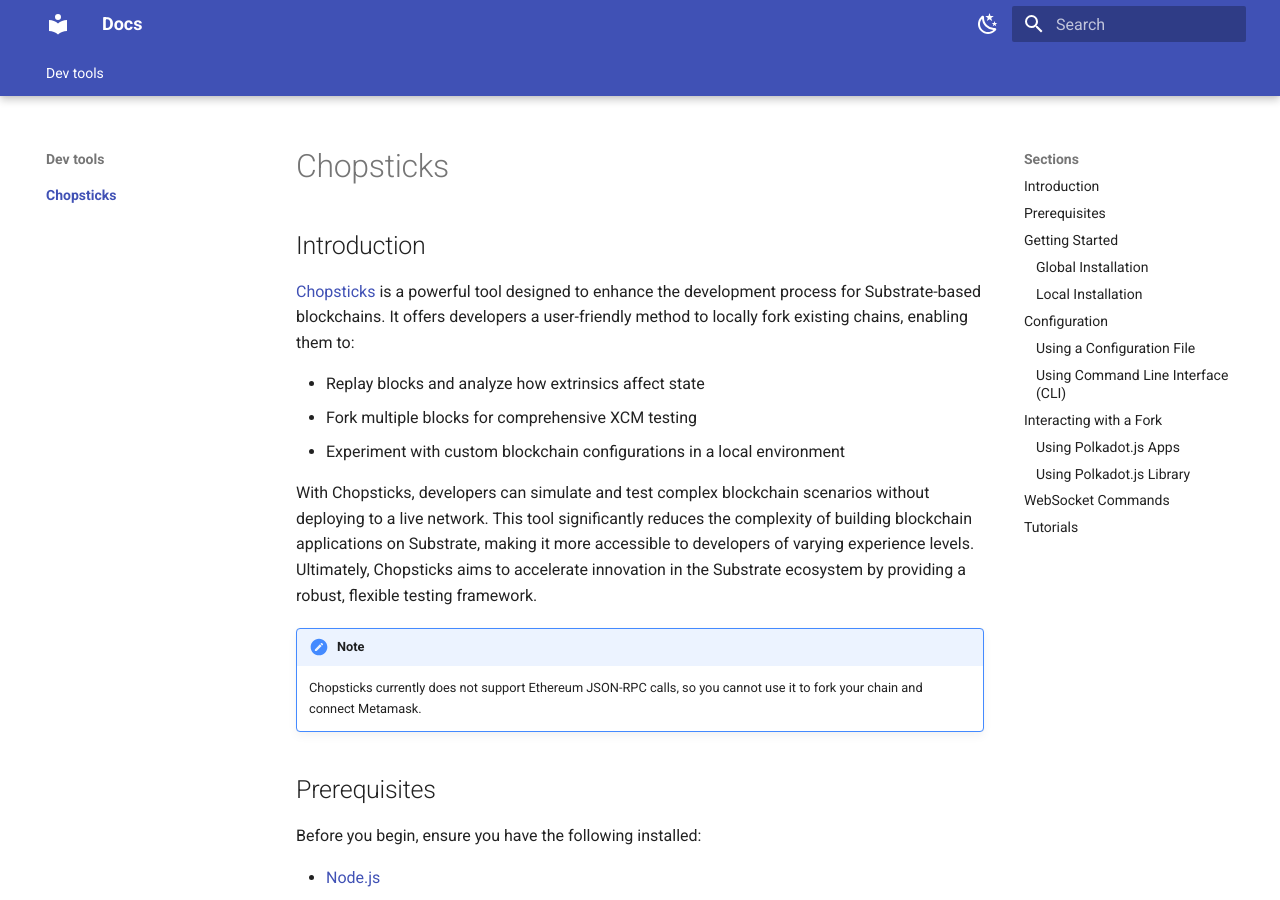
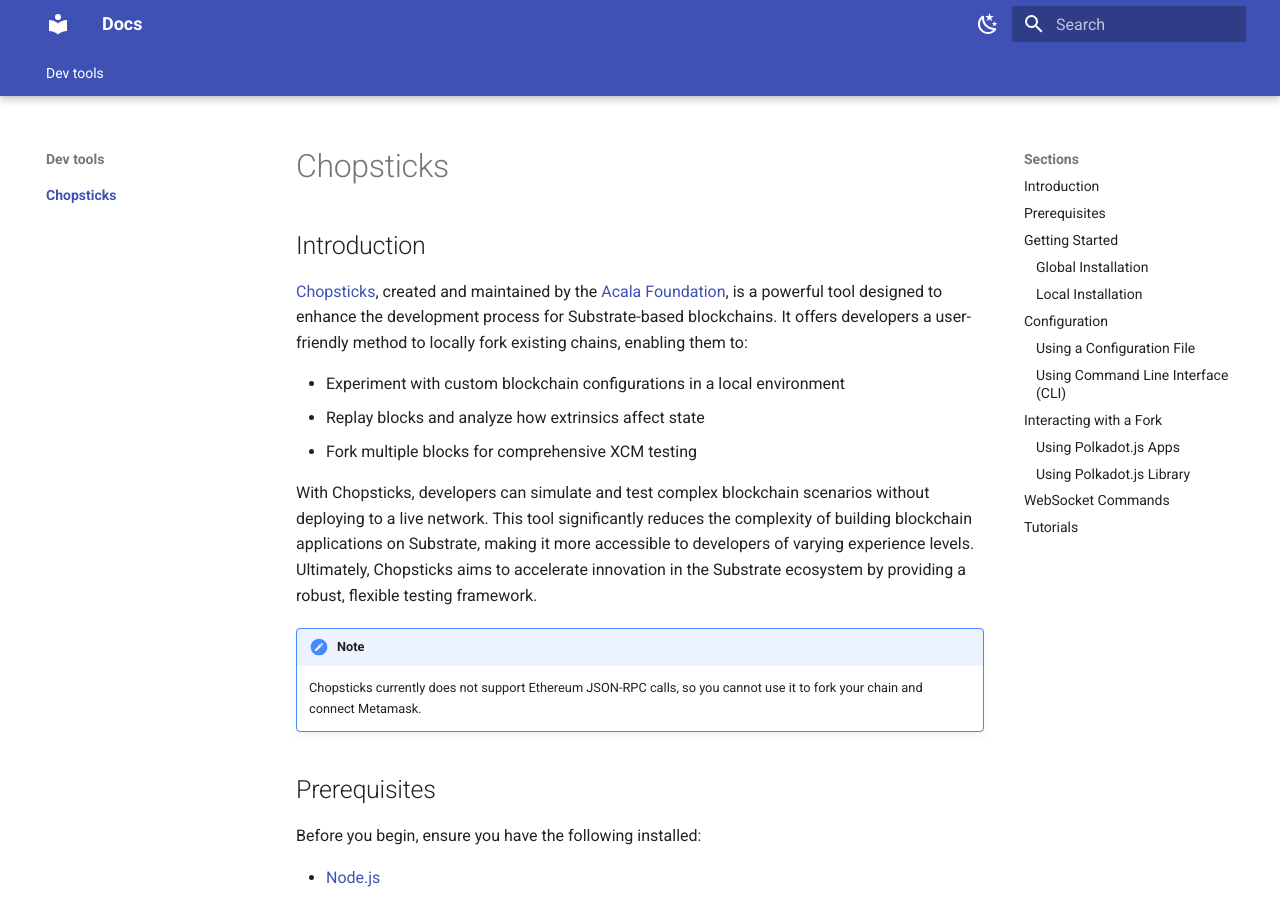
Before and after one commit to papermoonio/polkadot-ecosystem-docs-draft, an MkDocs documentation site: the page built from docs/dev-tools/chopsticks/index.md, in a window 1280 px wide and 900 px high. Built offline with MkDocs 1.6.1 and Material for MkDocs 9.7.7, drawn with Linux system fonts in a browser that asks for light colours.

Commit message:
Add Acala mention

```diff
--- a/docs/dev-tools/chopsticks/index.md
+++ b/docs/dev-tools/chopsticks/index.md
@@ -7,11 +7,11 @@
 
 ## Introduction
 
-[Chopsticks](https://github.com/AcalaNetwork/chopsticks/){target=_blank} is a powerful tool designed to enhance the development process for Substrate-based blockchains. It offers developers a user-friendly method to locally fork existing chains, enabling them to:
+[Chopsticks](https://github.com/AcalaNetwork/chopsticks/){target=_blank}, created and maintained by the [Acala Foundation](https://github.com/AcalaNetwork), is a powerful tool designed to enhance the development process for Substrate-based blockchains. It offers developers a user-friendly method to locally fork existing chains, enabling them to:
 
+- Experiment with custom blockchain configurations in a local environment
 - Replay blocks and analyze how extrinsics affect state
 - Fork multiple blocks for comprehensive XCM testing
-- Experiment with custom blockchain configurations in a local environment
 
 With Chopsticks, developers can simulate and test complex blockchain scenarios without deploying to a live network. This tool significantly reduces the complexity of building blockchain applications on Substrate, making it more accessible to developers of varying experience levels. Ultimately, Chopsticks aims to accelerate innovation in the Substrate ecosystem by providing a robust, flexible testing framework.
 
```
